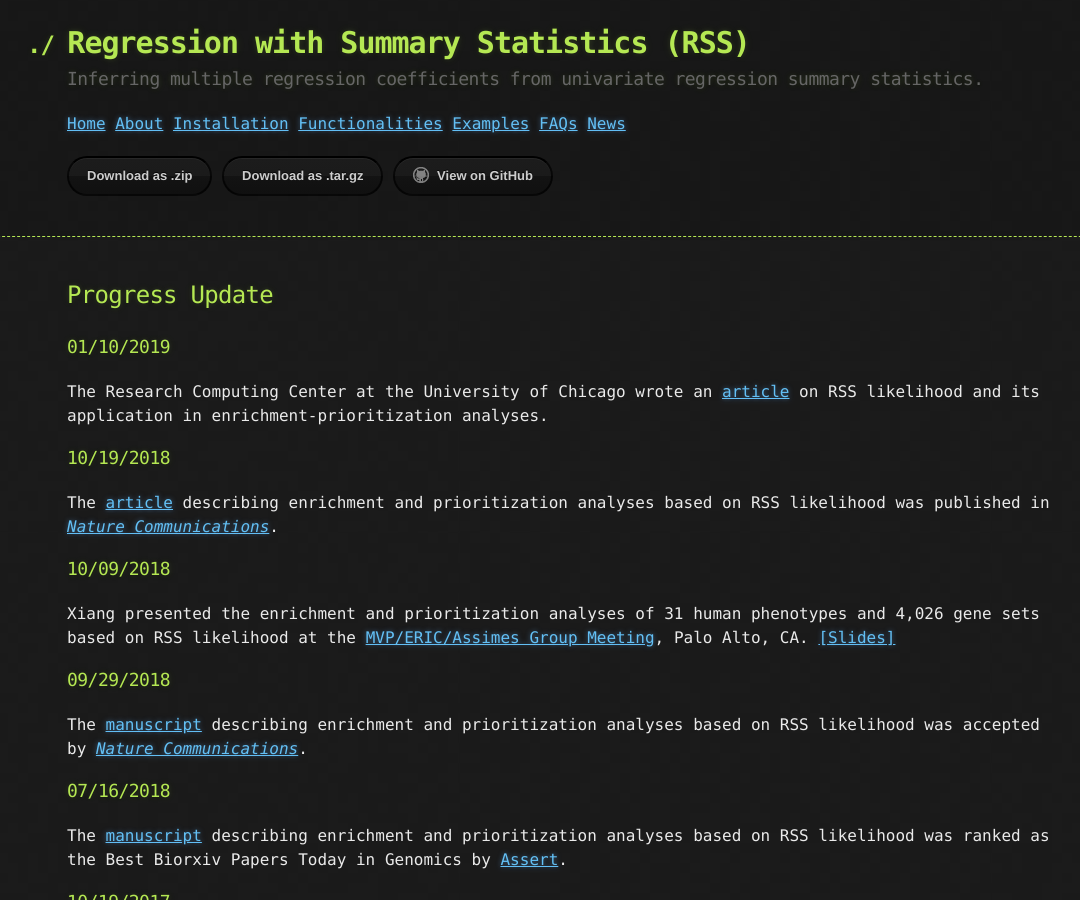
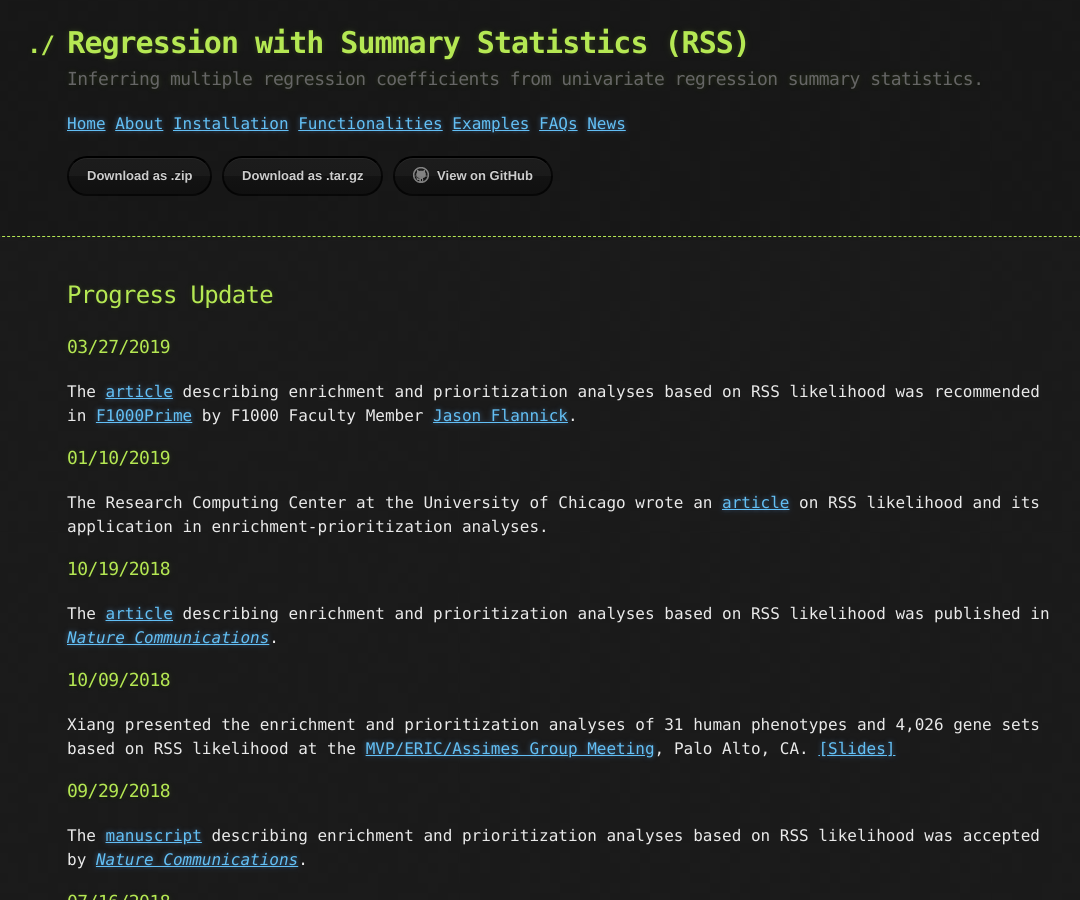
Before and after one commit to stephenslab/rss, a Jekyll site: the page built from docs/News.md, in a window 1280 px wide and 900 px high. Shown: the whole window, without its empty margins (73-1153 px from the left). Built offline with Jekyll 4.4.1, drawn with Linux system fonts in a browser that asks for light colours; our own code applies the rules of GitHub Pages for plain Markdown files.

Commit message:
update news

```diff
--- a/docs/News.md
+++ b/docs/News.md
@@ -1,4 +1,8 @@
 ## Progress Update
+
+### 03/27/2019
+
+The [article](https://www.nature.com/articles/s41467-018-06805-x) describing enrichment and prioritization analyses based on RSS likelihood was recommended in [F1000Prime](https://doi.org/10.3410/f.734261365.793558023) by F1000 Faculty Member [Jason Flannick](https://f1000.com/prime/thefaculty/member/499999771097550974).
 
 ### 01/10/2019
 
```
